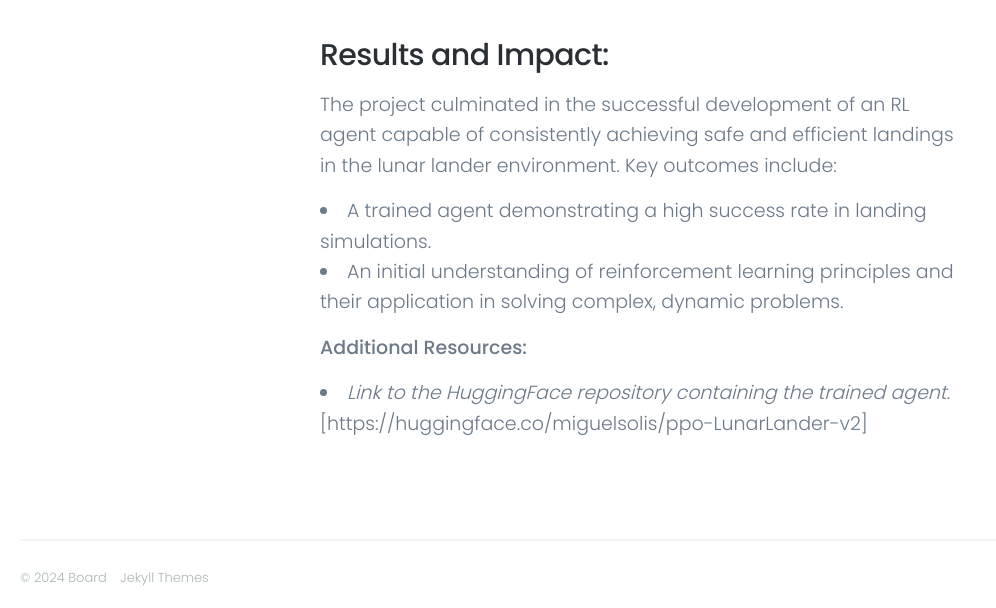
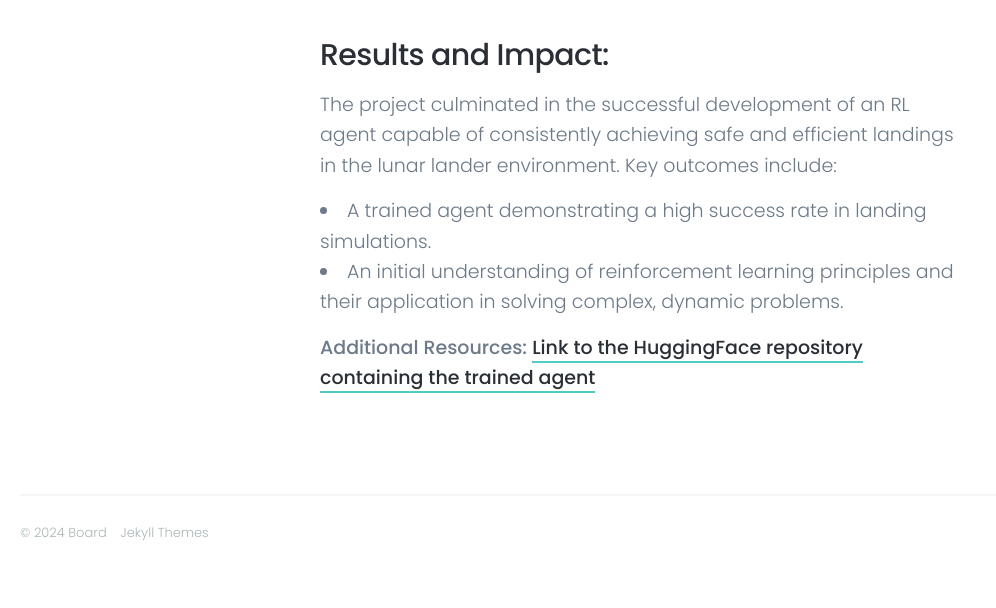
Before and after one commit to MiguelSolisSegura/MiguelSolisSegura.github.io, a Jekyll site: the page built from _projects/2024-02-26-lunar-lander.md, in a window 1280 px wide and 900 px high, scrolled down 6626 px, cut to the strip 292-900 px from the top of the window. Shown: the whole strip, without its empty margins (0-996 px from the left). Built offline with Jekyll 4.4.1, drawn with Linux system fonts in a browser that asks for light colours; nearby versions of some CDN libraries; after the commit the page ends 7481 px from its top, so only the background shows below that.

Commit message:
Fix the link

```diff
--- a/_projects/2024-02-26-lunar-lander.md
+++ b/_projects/2024-02-26-lunar-lander.md
@@ -108,4 +108,4 @@ The project culminated in the successful development of an RL agent capable of c
 - An initial understanding of reinforcement learning principles and their application in solving complex, dynamic problems.
 
 **Additional Resources:**
-- *Link to the HuggingFace repository containing the trained agent.* [https://huggingface.co/miguelsolis/ppo-LunarLander-v2]
+[Link to the HuggingFace repository containing the trained agent](https://huggingface.co/miguelsolis/ppo-LunarLander-v2)
```
